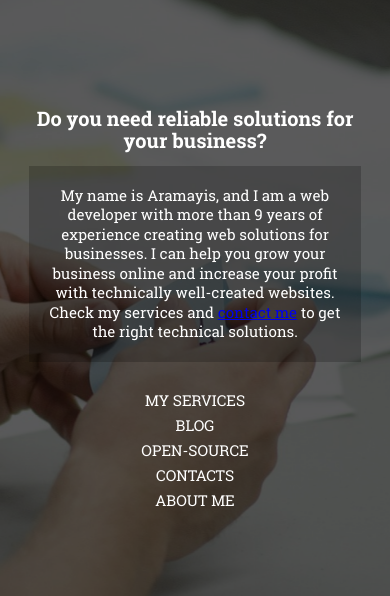
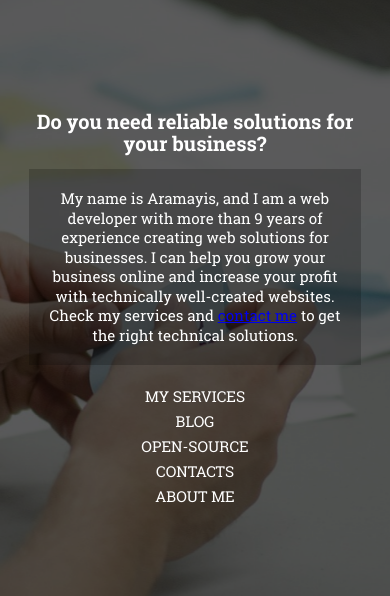
Before and after one commit to aramayismirzoyan/aramayismirzoyan.github.io, a Jekyll site: the page built from index.html, in a window 390 px wide. Shown: the part 139-735 px from the top of the page. Built offline with Jekyll 4.4.1, drawn with Linux system fonts in a browser that asks for light colours; some web fonts are replaced.

Commit message:
[fix] fix the main page text

```diff
--- a/assets/css/main.css
+++ b/assets/css/main.css
@@ -159,7 +159,7 @@
   }
 
   .hompage-content__menu-items {
-    margin-top: 20px;
+    margin-top: 20px!important;
   }
 }
 
```
